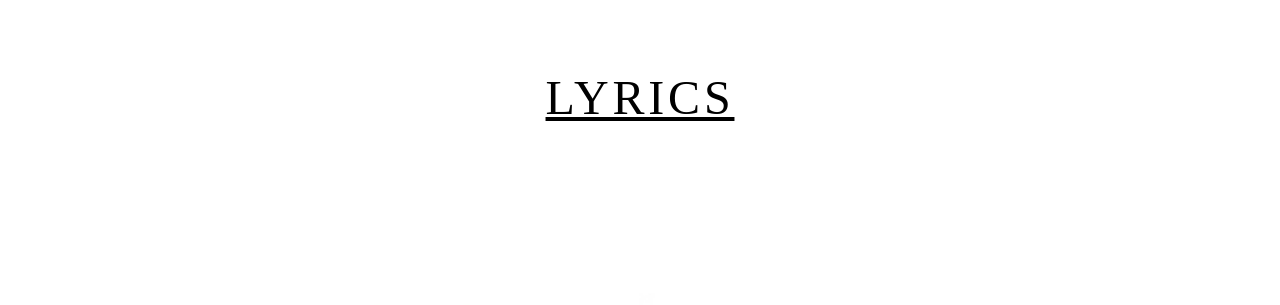
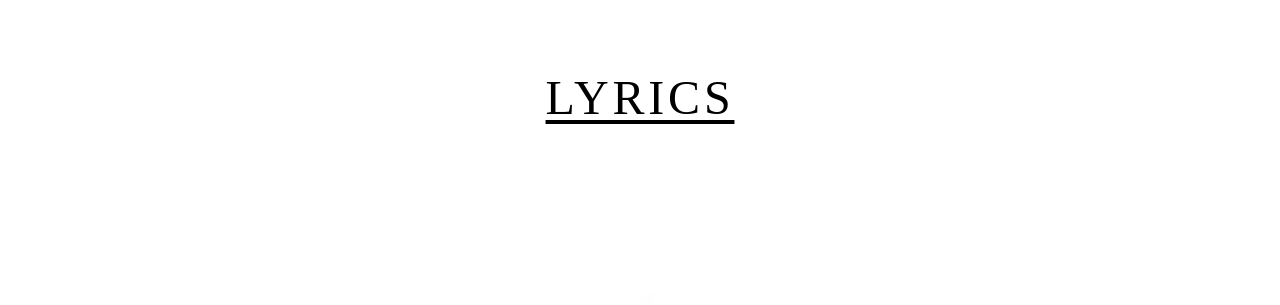
Before and after one commit to ohlucinda/jemlyrics, a Jekyll site: the page indexsp.html, which Jekyll copies as it is, in a window 1280 px wide. Shown: the top 305 px of the page. Built offline with Jekyll 4.4.1, drawn with Linux system fonts in a browser that asks for light colours; some web fonts are replaced.

Commit message:
Update indexsp.html

```diff
--- a/indexsp.html
+++ b/indexsp.html
@@ -71,6 +71,7 @@ a {
 
 .lyrics-link {
   text-decoration: underline;
+  text-underline-offset: 6px;
 }
 
 </style>
```
